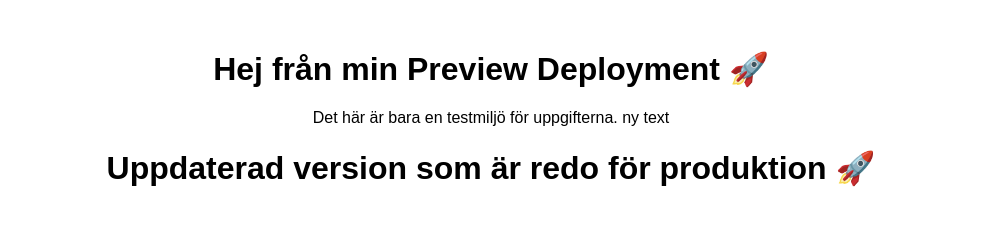
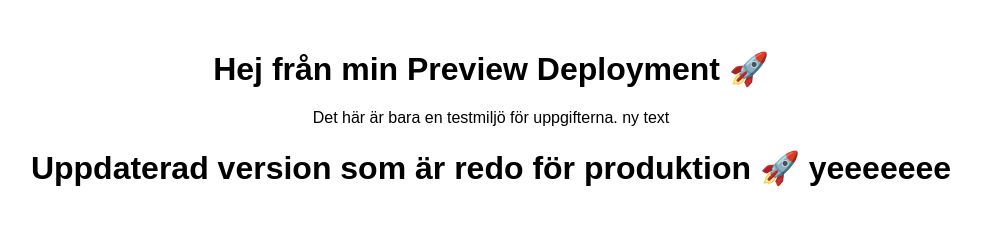
Before and after one commit to Asplund1/Uppgifter-vecka-39-41-42-43, a website: page public/index.html in a window 1280 px wide. Shown: the whole page, without its empty margins (149-1130 px from the left). Drawn offline with Linux system fonts and the light colour scheme.

Commit message:
CD test – ny text för produktion

```diff
--- a/public/index.html
+++ b/public/index.html
@@ -8,7 +8,7 @@
     <h1>Hej från min Preview Deployment 🚀</h1>
 
     <p>Det här är bara en testmiljö för uppgifterna. ny text</p>
-    <h1>Uppdaterad version som är redo för produktion 🚀</h1>
+    <h1>Uppdaterad version som är redo för produktion 🚀 yeeeeeee</h1>
 
   </body>
 </html>
```
